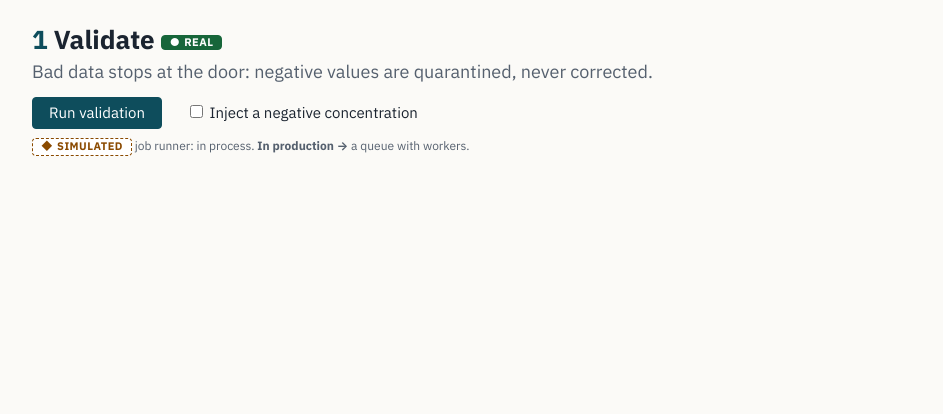
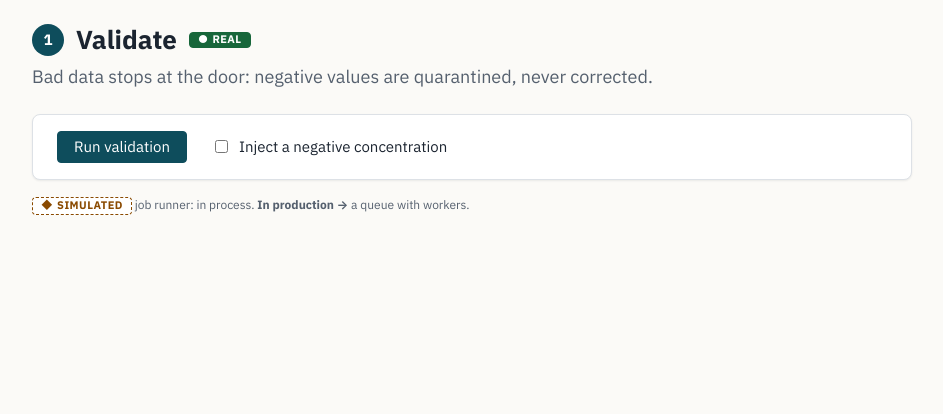
Before and after one commit to mikelju/cairn, a FastAPI app: template src/cairn/web/templates/step1.html in a window 1280 px wide. Shown: the part 56-470 px from the top of the page, without its empty margins (16-959 px from the left). Run offline with FastAPI, Linux system fonts and the light colour scheme; the template is opened without the code that fills it, so the values that code supplies are empty; parts of the project's set-up code (start-up, migrations or seed data) failed here and were passed over.

Commit message:
Rebuild landing and step 1 on tokens and macros with rendered word-cap tests (phase 02c increment 4)

```diff
--- a/src/cairn/web/static/cairn.css
+++ b/src/cairn/web/static/cairn.css
@@ -125,9 +125,13 @@ footer {
 .steps a[aria-current] { color: var(--color-accent); border-bottom-color: var(--color-accent); font-weight: var(--weight-semibold); }
 .role { color: var(--color-muted); font-size: var(--text-xs); }
 main { flex: 1; padding: var(--space-5) var(--space-7); max-width: var(--main-max-width); width: 100%; margin: 0 auto; }
-h1 { font-size: var(--text-xl); line-height: 1.2; margin: 0 0 var(--space-1); }
-.num { color: var(--color-accent); }
-.lede { margin: 0 0 var(--space-3); font-size: var(--text-lg); color: var(--color-muted); }
+h1 { display: flex; align-items: center; flex-wrap: wrap; gap: var(--space-3); font-size: var(--text-xl); line-height: 1.2; margin: 0 0 var(--space-2); }
+.num { display: inline-flex; align-items: center; justify-content: center; width: var(--space-6); height: var(--space-6); border-radius: var(--radius-pill); background: var(--color-accent); color: var(--color-on-accent); font-size: var(--text-md); font-weight: var(--weight-bold); }
+.lede { margin: 0 0 var(--space-5); max-width: 720px; font-size: var(--text-lg); line-height: var(--leading-body); color: var(--color-muted); }
+.step { max-width: 880px; }
+.card { background: var(--color-surface); border: var(--border-1) solid var(--color-line); border-radius: var(--radius-md); box-shadow: var(--shadow-card); padding: var(--space-4) var(--space-5); }
+.landing h1 { font-size: var(--text-2xl); margin-top: var(--space-6); }
+.actions { margin: var(--space-5) 0 0; }
 .badge {
   display: inline-block;
   font-size: var(--text-2xs);
@@ -152,9 +156,14 @@ h1 { font-size: var(--text-xl); line-height: 1.2; margin: 0 0 var(--space-1); }
   color: var(--color-fixture);
 }
 .badge.fixture::before { content: "\25A0"; }
-.legend { list-style: none; padding: 0; margin: 0 0 var(--space-3); }
-.legend li { margin: var(--space-1) 0; }
-.controls { display: flex; gap: var(--space-5); align-items: center; margin-bottom: var(--space-2); }
+.legend { list-style: none; padding: 0; margin: 0; display: grid; grid-template-columns: repeat(auto-fit, minmax(220px, 1fr)); gap: var(--space-4); }
+.legend li { display: flex; flex-direction: column; align-items: flex-start; gap: var(--space-2); background: var(--color-surface); border: var(--border-1) solid var(--color-line); border-radius: var(--radius-md); box-shadow: var(--shadow-card); padding: var(--space-4); color: var(--color-muted); }
+.controls { display: flex; gap: var(--space-5); align-items: center; margin-bottom: var(--space-4); }
+.controls label { display: inline-flex; align-items: center; gap: var(--space-2); }
+.result { margin-bottom: var(--space-4); }
+.result .figure { font-size: var(--text-md); color: var(--color-muted); margin: var(--space-2) 0; }
+.result .figure strong { font-size: var(--text-2xl); line-height: 1; color: var(--color-ink); font-variant-numeric: tabular-nums; margin-right: var(--space-1); }
+.result table { width: 100%; background: var(--color-surface); margin: var(--space-2) 0 var(--space-3); }
 select, input { font: inherit; color: var(--color-ink); }
 select { border: var(--border-1) solid var(--color-control-border); border-radius: var(--radius-sm); background: var(--color-surface); padding: var(--space-1) var(--space-2); }
 button, .button {
--- a/src/cairn/web/templates/landing.html
+++ b/src/cairn/web/templates/landing.html
@@ -1,13 +1,13 @@
 {% extends "base.html" %}
 {% import "_components.html" as a %}
 {% block main %}
-<section class="step">
+<section class="step landing">
   {{ a.page_header("Traceable drug safety science", "From a public SEND study to a draft nonclinical summary, with every number placed by code.") }}
   <ul class="legend">
     <li>{{ a.badge("REAL") }} computed live from the data</li>
     <li>{{ a.badge("RECORDED") }} replayed from a saved run</li>
     <li>{{ a.badge("SIMULATED") }} a stand-in for production</li>
   </ul>
-  <p><a class="button" href="/step/1">Start with step 1</a></p>
+  <p class="actions"><a class="button" href="/step/1">Start with step 1</a></p>
 </section>
 {% endblock %}
--- a/src/cairn/web/templates/step1.html
+++ b/src/cairn/web/templates/step1.html
@@ -2,11 +2,11 @@
 {% import "_components.html" as a %}
 {% block main %}
 {% call a.step(1, "Validate", "REAL", "Bad data stops at the door: negative values are quarantined, never corrected.") %}
-<form class="controls">
+<form class="controls card">
   <button type="submit" hx-post="/step/1/run" hx-target="#result">Run validation</button>
   <label><input type="checkbox" name="inject" value="on" hx-post="/step/1/run" hx-target="#result" hx-include="this" hx-trigger="change"> Inject a negative concentration</label>
 </form>
-<div id="result"></div>
+<div id="result" class="result"></div>
 <p class="prod">{{ a.badge("SIMULATED") }} job runner: in process. <strong>In production →</strong> a queue with workers.</p>
 {% endcall %}
 {% endblock %}
--- a/src/cairn/web/templates/step1_result.html
+++ b/src/cairn/web/templates/step1_result.html
@@ -1,5 +1,5 @@
 {% import "_components.html" as a %}
-<p><strong>{{ r.total }}</strong> quarantined{% if r.injected %}, including the injected row{% endif %}.</p>
+<p class="figure"><strong>{{ r.total }}</strong> quarantined{% if r.injected %}, including the injected row{% endif %}.</p>
 {% if r.fired %}
 {% set fired = namespace(rows=[]) %}
 {% for f in r.fired %}{% set fired.rows = fired.rows + [[f.rule, f.usubjid, f.test, f.value]] %}{% endfor %}
@@ -8,4 +8,4 @@
 {% set held = namespace(rows=[]) %}
 {% for q in r.rows %}{% set held.rows = held.rows + [[q.rule, q.usubjid, q.test, q.visit_day|int, q.value]] %}{% endfor %}
 {{ a.data_table(["Rule", "Animal", "Test", "Day", "Value"], held.rows) }}
-<p>Naive mean AUCtau, males 20 mg/kg/day, day 1: {{ r.with_bad }} with the bad value (n={{ r.n_with }}), {{ r.without_bad }} without it (n={{ r.n_without }}).</p>
+{% call a.callout("note") %}<p>Naive mean AUCtau, males 20 mg/kg/day, day 1: {{ r.with_bad }} with the bad value (n={{ r.n_with }}), {{ r.without_bad }} without it (n={{ r.n_without }}).</p>{% endcall %}
```
Also changed, not shown: docs/plans/fase-02c-visual-design/plan.md (+1 -1 lines), tests/test_word_cap.py (+2 -1 lines).
